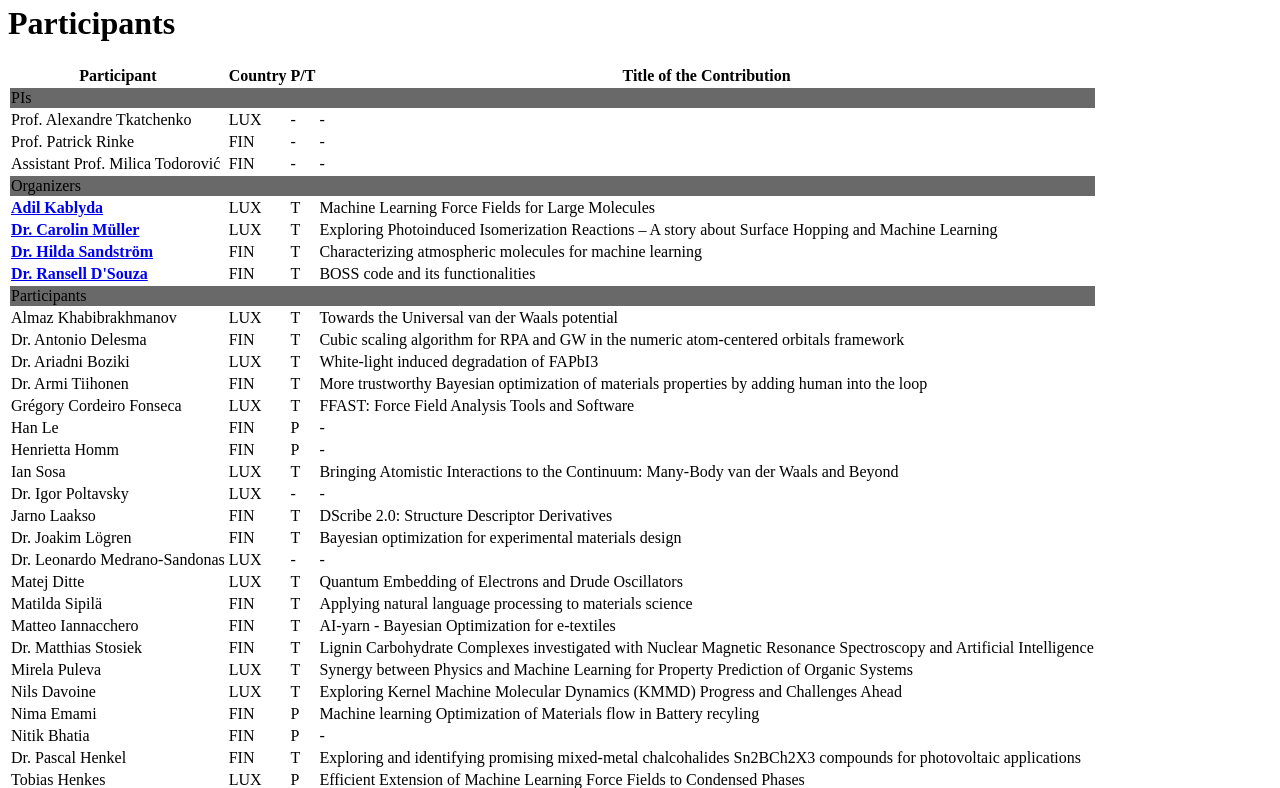
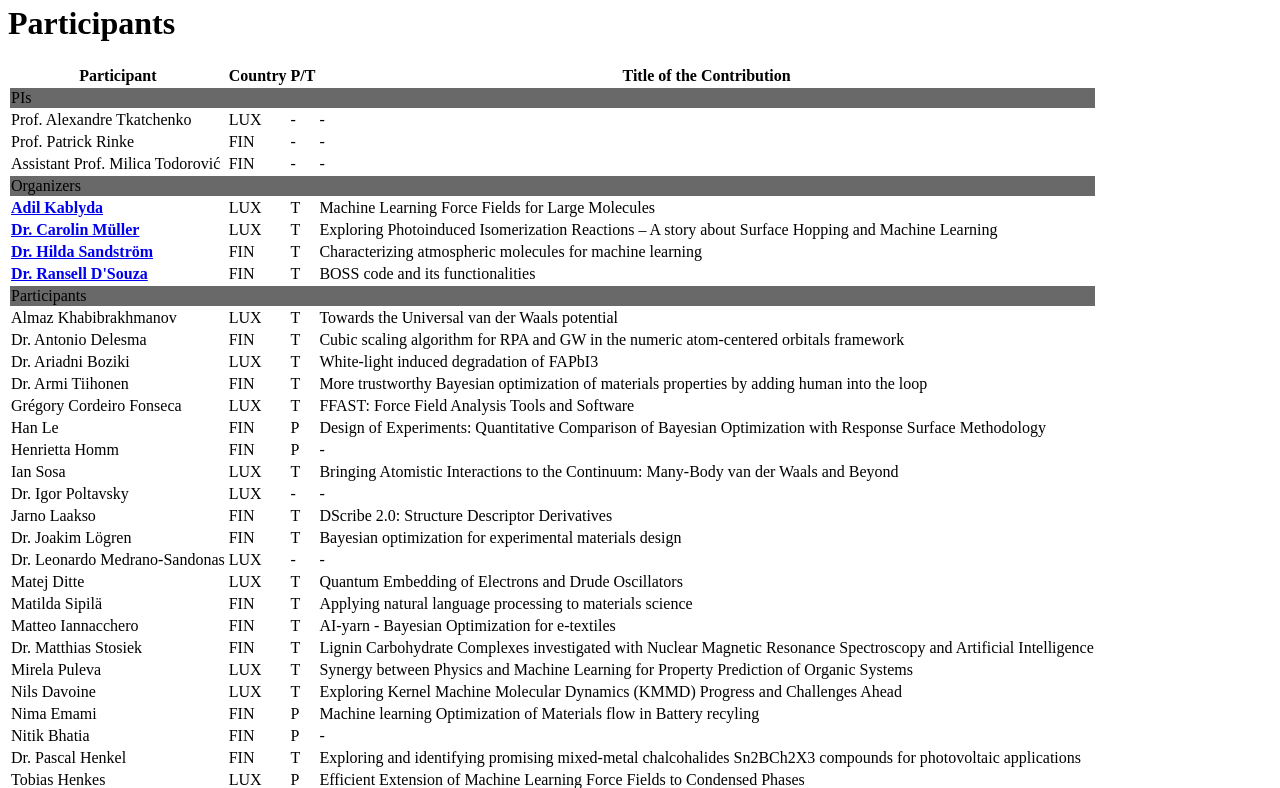
Before and after one commit to ESTML/ESTML.github.io, a Jekyll site: the page built from schedule.html, in a window 1280 px wide and 900 px high, scrolled down 976 px, cut to the strip 0-788 px from the top of the window. Built offline with Jekyll 4.4.1, drawn with Linux system fonts in a browser that asks for light colours; nearby versions of some CDN libraries.

Commit message:
Update schedule.html

```diff
--- a/schedule.html
+++ b/schedule.html
@@ -233,7 +233,7 @@ Oral contribution: 30 min (Presentation) + 15 min (Discussion)
   <td> Han Le </td>
   <td> FIN </td>
   <td> P </td>
-  <td> - </td>
+  <td> Design of Experiments: Quantitative Comparison of Bayesian Optimization with Response Surface Methodology </td>
 </tr>
 <tr>
   <td> Henrietta Homm </td>
```
